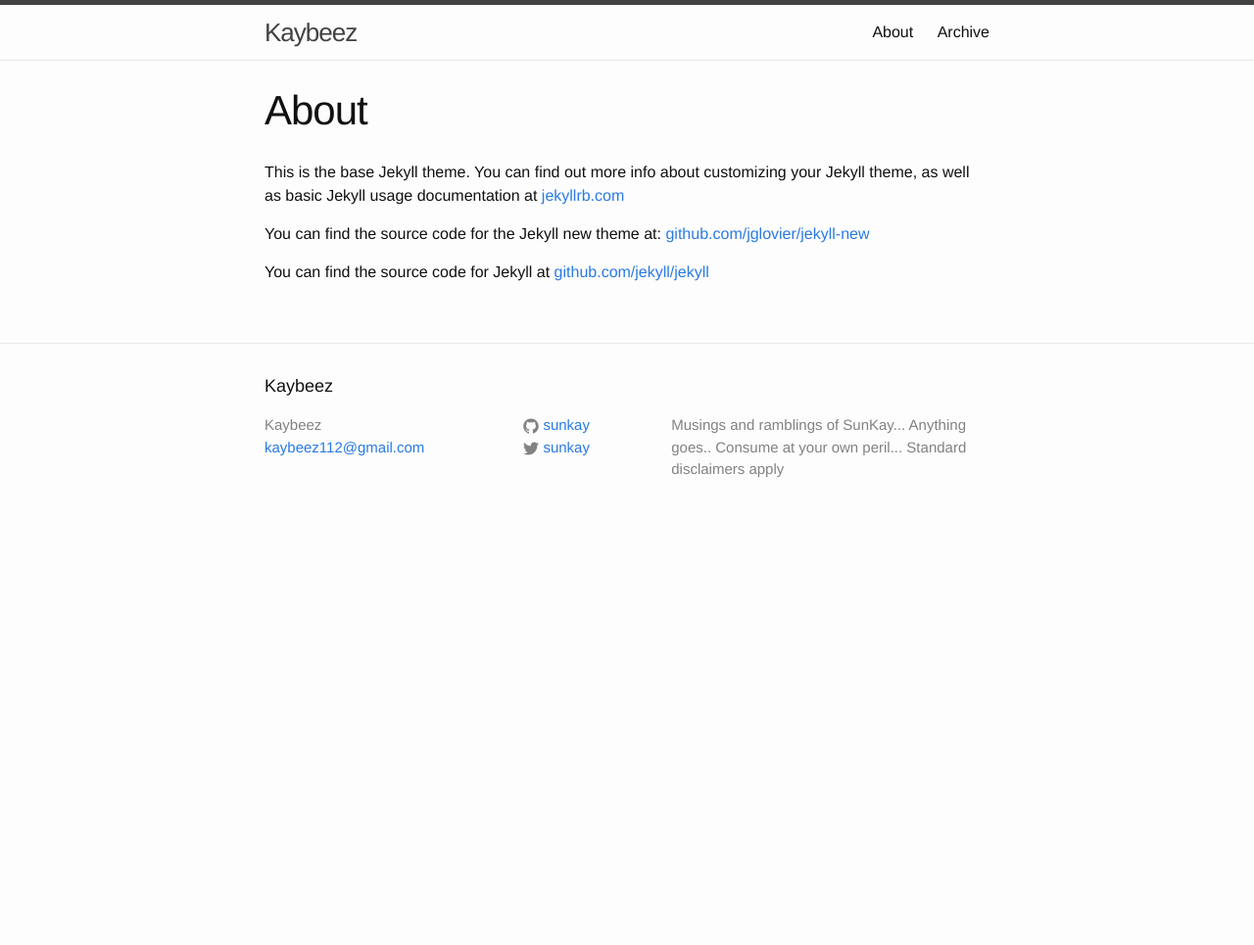
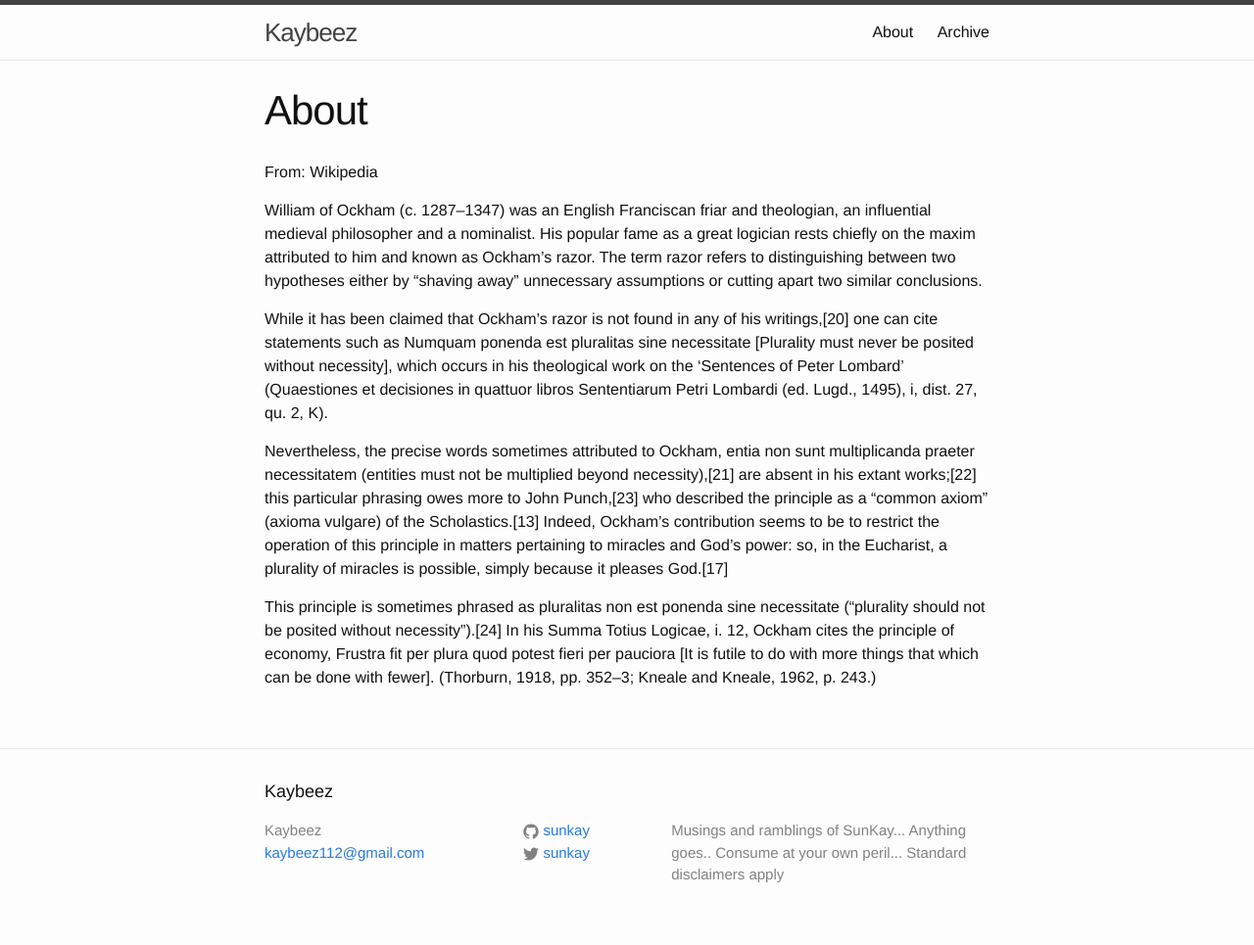
Before and after one commit to sunkay/sunkay.github.io, a Jekyll site: the page built from about.md, in a window 1280 px wide. Shown: the whole page at 98% size. Built offline with Jekyll 4.4.1, drawn with Linux system fonts in a browser that asks for light colours; before the commit the page ends 900 px from its top, so only the background shows below that.

Commit message:
about post

```diff
--- a/about.md
+++ b/about.md
@@ -4,8 +4,12 @@ title: About
 permalink: /about/
 ---
 
-This is the base Jekyll theme. You can find out more info about customizing your Jekyll theme, as well as basic Jekyll usage documentation at [jekyllrb.com](http://jekyllrb.com/)
+From: Wikipedia
 
-You can find the source code for the Jekyll new theme at: [github.com/jglovier/jekyll-new](https://github.com/jglovier/jekyll-new)
+William of Ockham (c. 1287–1347) was an English Franciscan friar and theologian, an influential medieval philosopher and a nominalist. His popular fame as a great logician rests chiefly on the maxim attributed to him and known as Ockham's razor. The term razor refers to distinguishing between two hypotheses either by "shaving away" unnecessary assumptions or cutting apart two similar conclusions.
 
-You can find the source code for Jekyll at [github.com/jekyll/jekyll](https://github.com/jekyll/jekyll)
+While it has been claimed that Ockham's razor is not found in any of his writings,[20] one can cite statements such as Numquam ponenda est pluralitas sine necessitate [Plurality must never be posited without necessity], which occurs in his theological work on the 'Sentences of Peter Lombard' (Quaestiones et decisiones in quattuor libros Sententiarum Petri Lombardi (ed. Lugd., 1495), i, dist. 27, qu. 2, K).
+
+Nevertheless, the precise words sometimes attributed to Ockham, entia non sunt multiplicanda praeter necessitatem (entities must not be multiplied beyond necessity),[21] are absent in his extant works;[22] this particular phrasing owes more to John Punch,[23] who described the principle as a "common axiom" (axioma vulgare) of the Scholastics.[13] Indeed, Ockham's contribution seems to be to restrict the operation of this principle in matters pertaining to miracles and God's power: so, in the Eucharist, a plurality of miracles is possible, simply because it pleases God.[17]
+
+This principle is sometimes phrased as pluralitas non est ponenda sine necessitate ("plurality should not be posited without necessity").[24] In his Summa Totius Logicae, i. 12, Ockham cites the principle of economy, Frustra fit per plura quod potest fieri per pauciora [It is futile to do with more things that which can be done with fewer]. (Thorburn, 1918, pp. 352–3; Kneale and Kneale, 1962, p. 243.)
```
